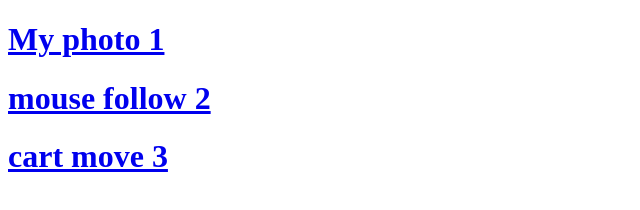
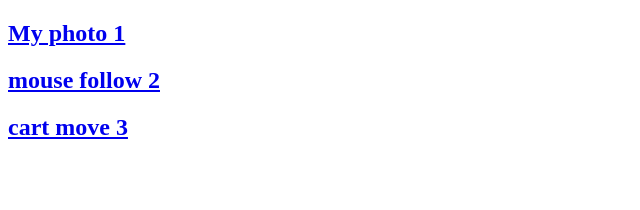
Before and after one commit to Blackworldhi/Web-Animation, a plain HTML site: page index.html in a window 1280 px wide. Shown: the whole page, without its empty margins (0-640 px from the left). Drawn offline with Linux system fonts and the light colour scheme.

Commit message:
Update index.htm

```diff
--- a/index.html
+++ b/index.html
@@ -6,8 +6,9 @@
     <title>Document</title>
   </head>
   <body>
-   <h1> <a href="about.html">My photo 1</a><br/><h1/>
-    <h1><a href="he.html">mouse follow 2</a><br/><h1/>
-    <h1><a href="cart.html">cart move 3</a><br/><h1/>
+   <h2><a href="about.html">My photo 1</a><br/><h2/>
+
+  <h2><a href="he.html">mouse follow 2</a><br/><h2/>
+    <h2><a href="cart.html">cart move 3</a><br/><h2/>
   </body>
 </html>
```
